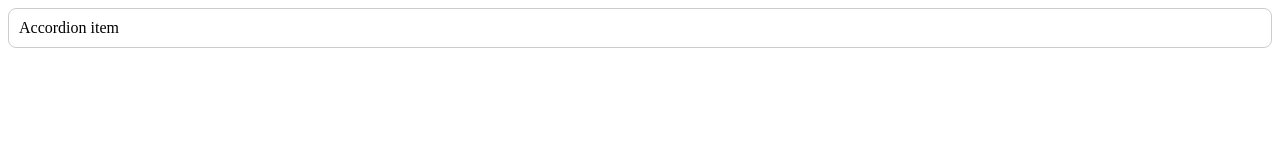
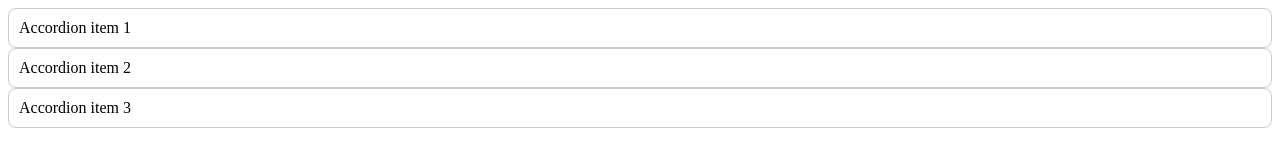
Before and after one commit to js-tasks-ru/htmlcss-20251006_n6163459, a website: page 03-lection1/02-accordion/index.html in a window 1280 px wide. Drawn offline with Linux system fonts and the light colour scheme.

Commit message:
add accordion

```diff
--- a/03-lection1/02-accordion/index.html
+++ b/03-lection1/02-accordion/index.html
@@ -5,14 +5,24 @@
         <link rel="stylesheet" href="../../assets/css/main.css">
         <link rel="stylesheet" href="./accordion.css">
     </head>
-    <body>
+ <body>
         <details>
             <summary>
-                Accordion item
+                Accordion item 1
             </summary>
             <p>
-                Hidden content
+                Amet minim mollit non deserunt ullamco est sit aliqua dolor do amet sint. Velit officia consequat duis enim velit mollit. Exercitation veniam consequat sunt nostrud amet.
             </p>
-        </details>
+          </details>
+   <details>
+            <summary>
+                Accordion item 2
+            </summary>
+           </details>
+    <details>
+            <summary>
+                Accordion item 3
+            </summary>
+    </details>
     </body>
 </html>
```
